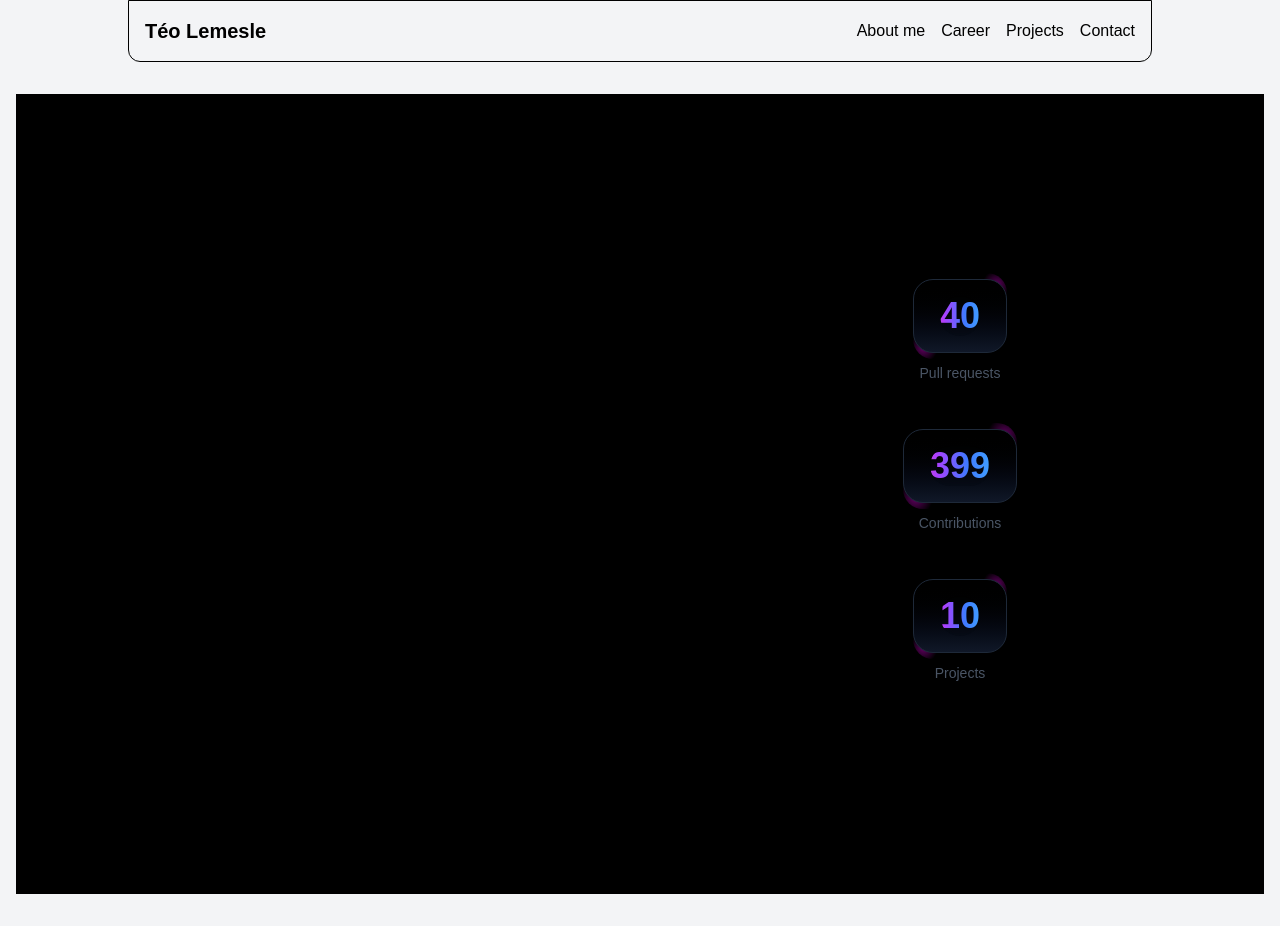
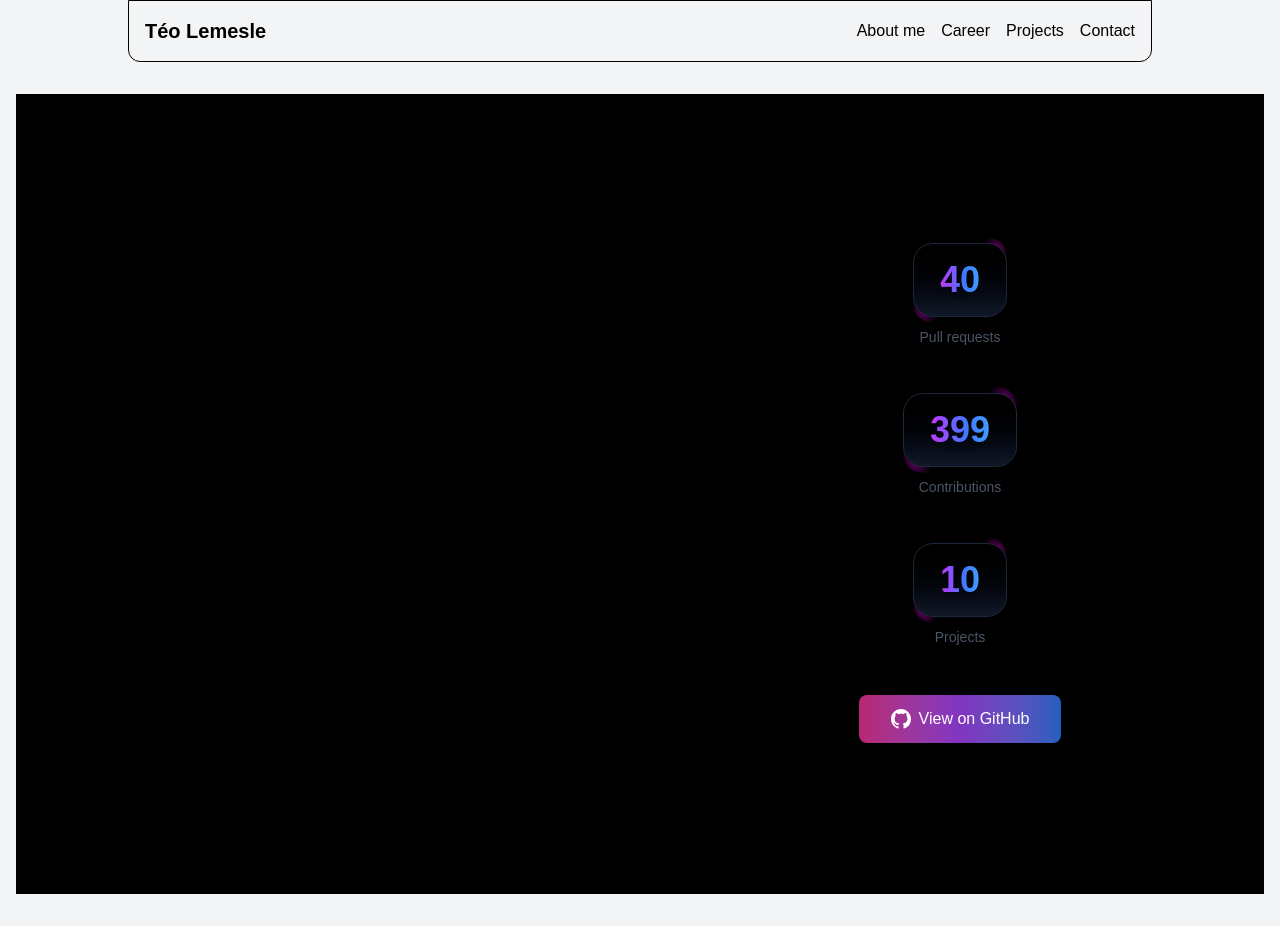
Before and after one commit to NoWauu/portfolio, a Next.js app in the folder portfolio/: page / in a window 1280 px wide. Built offline with nearby package versions, Linux system fonts and the light colour scheme.

Commit message:
add github CTA

```diff
--- a/portfolio/src/app/page.tsx
+++ b/portfolio/src/app/page.tsx
@@ -24,8 +24,29 @@
       <div className="flex-1 mr-8">
         <RotatingText texts={rotatingTexts} className="text-xl text-black" />
       </div>
-      <div className="flex-1 mb-8 flex flex-col items-center justify-center">
+      <div className="flex-1 mb-8 flex flex-col items-center justify-center space-y-6">
         <StatsCard stats={stats} />
+        <a
+          href="https://github.com/NoWauu"
+          target="_blank"
+          rel="noopener noreferrer"
+          className="group relative inline-flex items-center justify-center px-8 py-3 font-medium text-white transition-all duration-300 ease-in-out transform hover:scale-105 focus:outline-none focus:ring-2 focus:ring-magenta-500 focus:ring-offset-2 focus:ring-offset-gray-900"
+        >
+          {/* Gradient background */}
+          <div className="absolute inset-0 bg-gradient-to-r from-pink-500 via-purple-500 to-blue-500 rounded-lg opacity-75 group-hover:opacity-100 transition-opacity duration-300"></div>
+
+          {/* Button content */}
+          <div className="relative flex items-center space-x-2">
+            <svg
+              className="w-5 h-5"
+              fill="currentColor"
+              viewBox="0 0 24 24"
+            >
+              <path d="M12 0C5.37 0 0 5.37 0 12c0 5.31 3.435 9.795 8.205 11.385.6.105.825-.255.825-.57 0-.285-.015-1.23-.015-2.235-3.015.555-3.795-.735-4.035-1.41-.135-.345-.72-1.41-1.23-1.695-.42-.225-1.02-.78-.015-.795.945-.015 1.62.87 1.845 1.23 1.08 1.815 2.805 1.305 3.495.99.105-.78.42-1.305.765-1.605-2.67-.3-5.46-1.335-5.46-5.925 0-1.305.465-2.385 1.23-3.225-.12-.3-.54-1.53.12-3.18 0 0 1.005-.315 3.3 1.23.96-.27 1.98-.405 3-.405s2.04.135 3 .405c2.295-1.56 3.3-1.23 3.3-1.23.66 1.65.24 2.88.12 3.18.765.84 1.23 1.905 1.23 3.225 0 4.605-2.805 5.625-5.475 5.925.435.375.81 1.095.81 2.22 0 1.605-.015 2.895-.015 3.3 0 .315.225.69.825.57A12.02 12.02 0 0024 12c0-6.63-5.37-12-12-12z"/>
+            </svg>
+            <span>View on GitHub</span>
+          </div>
+        </a>
       </div>
 
     </div>
```
